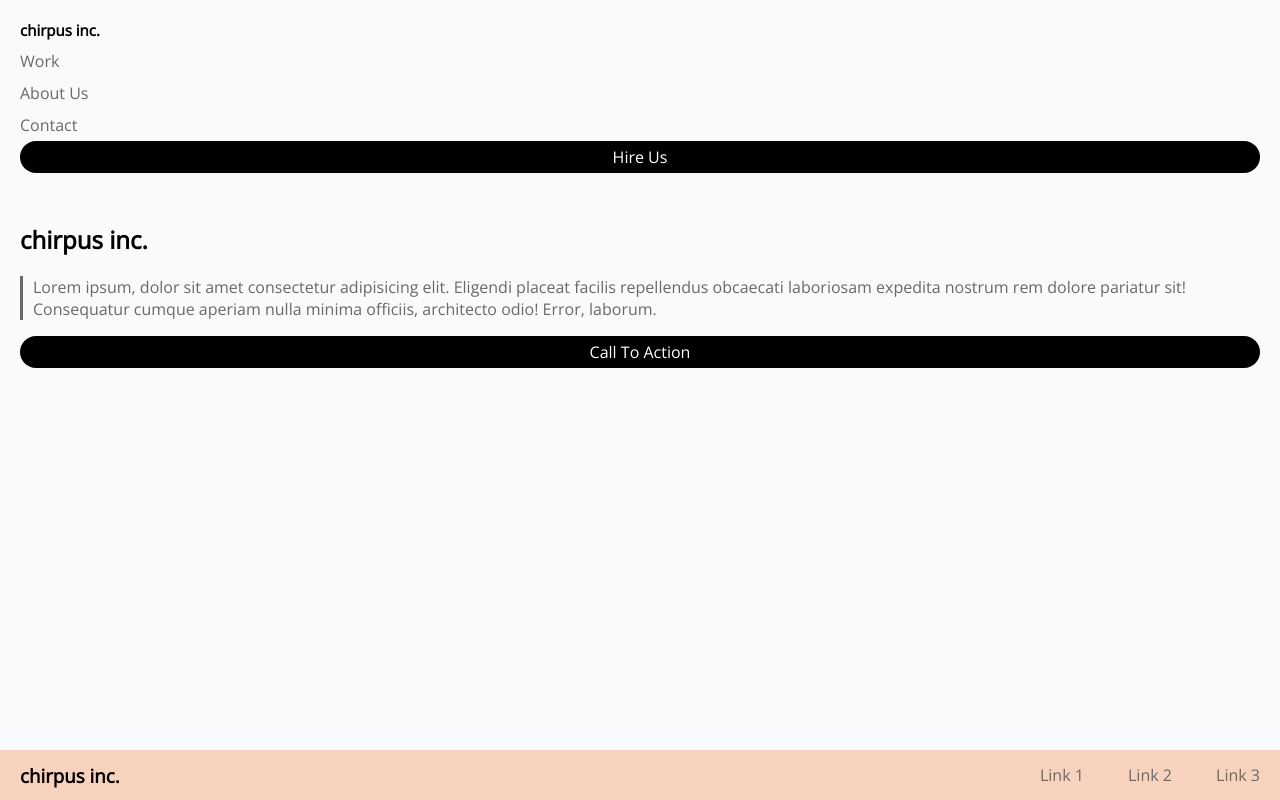
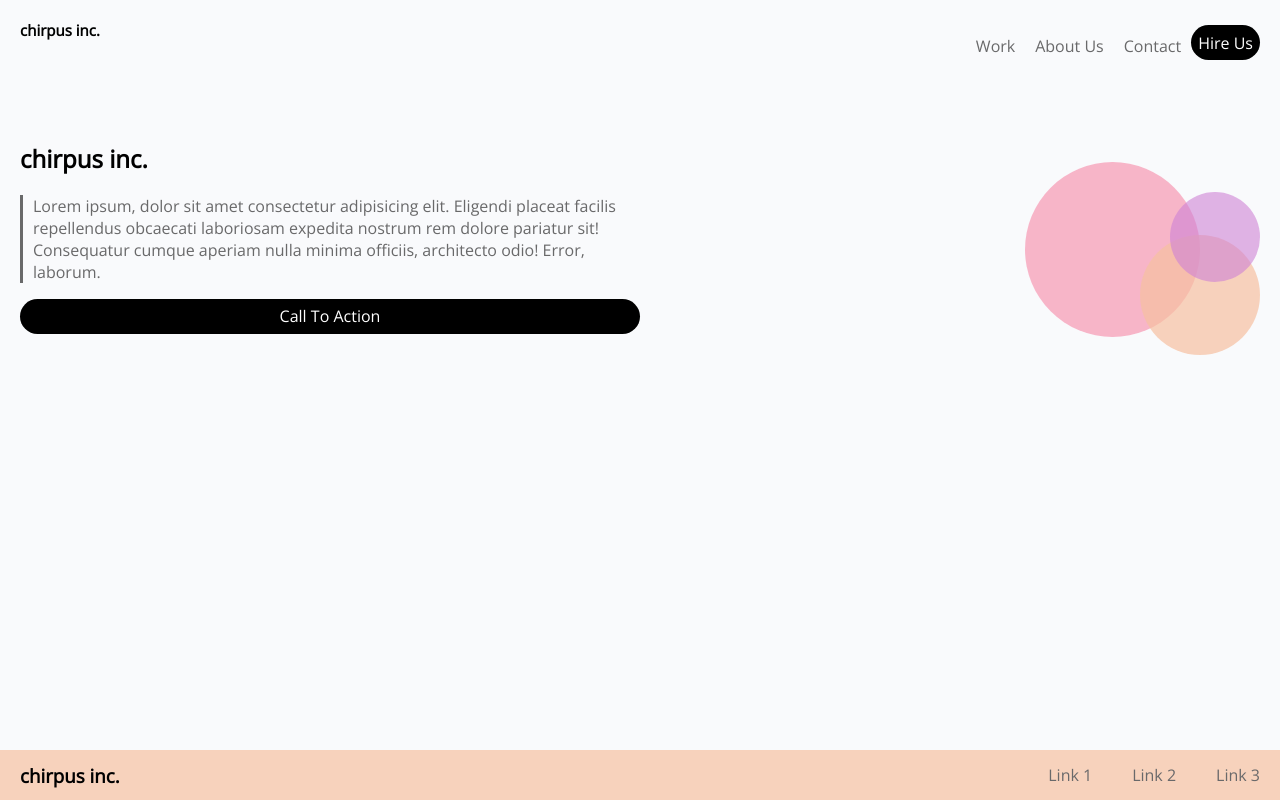
Before and after one commit to Kpmitchell5/01-chirpus, a plain HTML site: page index.html in a window 1280 px wide. Drawn offline with nearby package versions, Linux system fonts and the light colour scheme.

Commit message:
01-chirpus

```diff
--- a/index.html
+++ b/index.html
@@ -16,14 +16,15 @@
       <h1>chirpus inc.</h1>
       <nav>
         <ul>
-          <li><a href="#">Work</a></li>
-          <li><a href="#">About Us</a></li>
-          <li><a href="#">Contact</a></li>
+          <li class="headlinks"><a href="#">Work</a></li>
+          <li class="headlinks"><a href="#">About Us</a></li>
+          <li class="headlinks"><a href="#">Contact</a></li>
           <a href="#" class="form">Hire Us</a>
         </ul>
       </nav>
     </header>
     <main>
+      <section class="call-to-action">
         <h2>chirpus inc.</h2>
         <p>
           Lorem ipsum, dolor sit amet consectetur adipisicing elit. Eligendi
@@ -32,14 +33,22 @@
           architecto odio! Error, laborum.
         </p>
         <a href="#" class="form">Call To Action</a>
+      </section>
+      <section class="container">
+        <div class="circle1"></div>
+        <div class="circle2"></div>
+        <div class="circle3"></div>
+      </section>
     </main>
     <footer>
       <h3>chirpus inc.</h3>
+      <nav>
         <ul>
           <li class="footlinks"><a href="#">Link 1</a></li>
           <li class="footlinks"><a href="#">Link 2</a></li>
           <li class="footlinks"><a href="#">Link 3</a></li>
         </ul>
+      </nav>
     </footer>
   </body>
 </html>
--- a/style.css
+++ b/style.css
@@ -77,3 +77,69 @@ h3 {
   display: inline-block;
   padding: 20px;
 }
+
+@media only screen and (min-width: 768px) {
+  header {
+    display: flex;
+    flex-direction: row;
+    justify-content: space-between;
+  }
+
+  ul {
+    display: flex;
+  }
+
+  .headlinks {
+    padding: 10px;
+  }
+
+  .form {
+    height: 15px;
+    align-items: center;
+    padding: 10px 7px;
+  }
+
+  main {
+    display: flex;
+  }
+
+  .call-to-action {
+    width: 50%;
+  }
+
+  .container {
+    width: 50%;
+    height: 233px;
+    position: relative;
+  }
+
+  .circle1 {
+    width: 175px;
+    height: 175px;
+    background-color: rgba(247, 136, 167, 0.6);
+    border-radius: 100px;
+    position: absolute;
+    right: 60px;
+    top: 40px;
+  }
+
+  .circle2 {
+    height: 120px;
+    width: 120px;
+    background-color: rgba(247, 193, 162, 0.7);
+    border-radius: 100px;
+    position: absolute;
+    bottom: 0;
+    right: 0;
+  }
+
+  .circle3 {
+    height: 90px;
+    width: 90px;
+    background-color: rgba(207, 130, 213, 0.6);
+    border-radius: 100px;
+    position: absolute;
+    top: 30%;
+    right: 0;
+  }
+}
```
Lines whose indentation alone changed are shown as unchanged.
